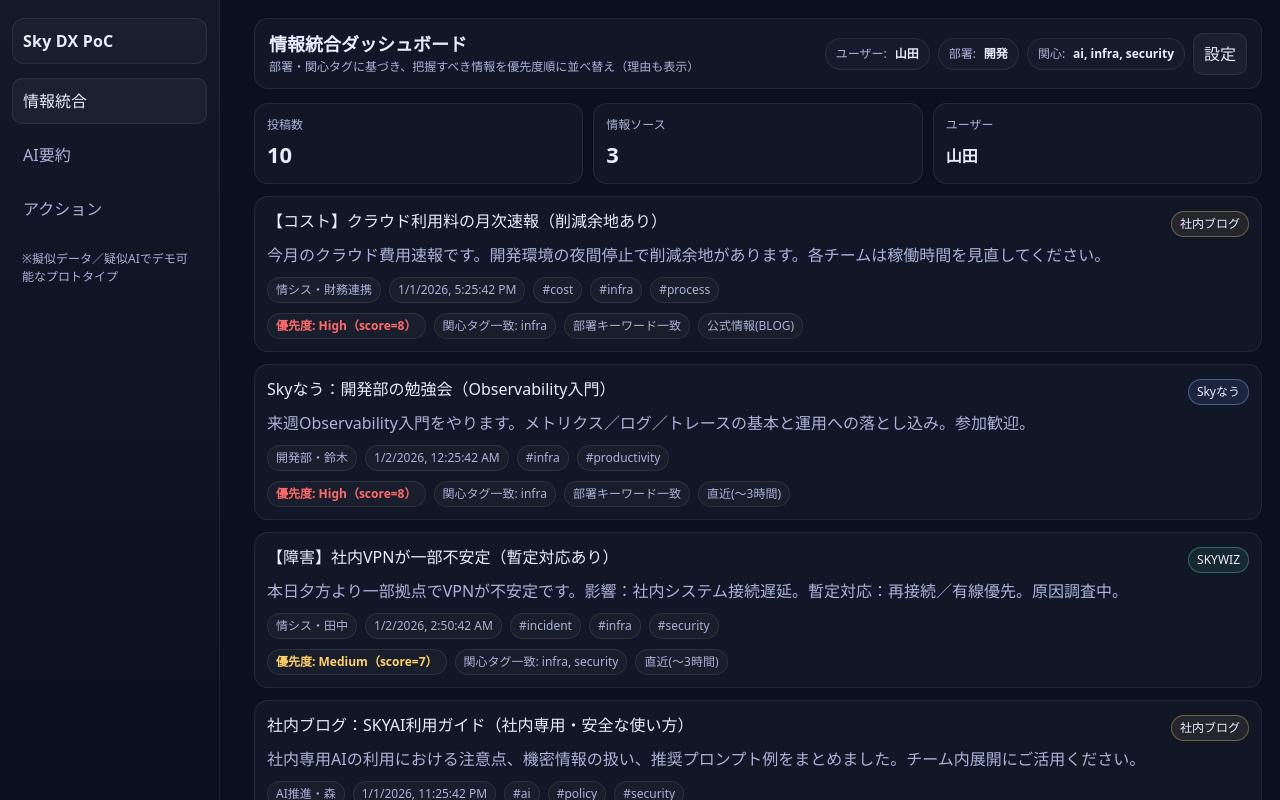
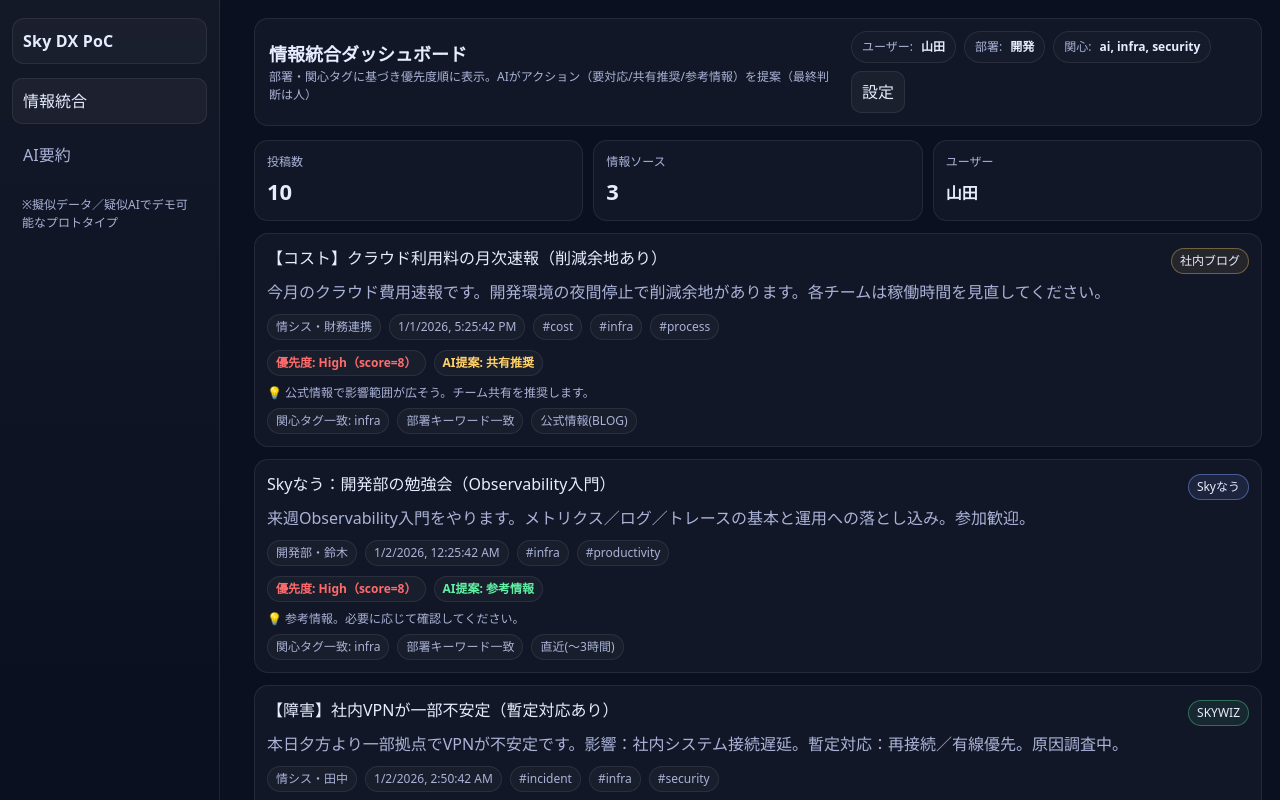
Before and after one commit to Tkost29/DX-ai-POC, a Next.js app: page /dashboard in a window 1280 px wide. Shown: the top 800 px of the page. Built offline with nearby package versions, Linux system fonts and the light colour scheme.

Commit message:
refactor: アクション機能を情報統合ダッシュボードに統合、AIがアクション提案を表示

```diff
--- a/app/actions/page.tsx
+++ /dev/null
@@ -1,59 +0,0 @@
-"use client";
-
-import { POSTS } from "../../lib/data";
-import { TopBar } from "../../components/TopBar";
-import { useApp } from "../../lib/store";
-import { labelAction } from "../../lib/actionLabel";
-import { PostCard } from "../../components/PostCard";
-
-function labelUI(label: string) {
-  if (label === "REQUIRES_ACTION") return { text: "要対応", cls: "danger" };
-  if (label === "SHARE_RECOMMENDED") return { text: "共有推奨", cls: "warn" };
-  return { text: "参考情報", cls: "ok" };
-}
-
-export default function ActionsPage() {
-  const { user } = useApp();
-
-  const rows = [...POSTS].map(p => {
-    const r = labelAction(p, user);
-    return { p, ...r };
-  });
-
-  // “要対応”を上に出す
-  const order = { REQUIRES_ACTION: 0, SHARE_RECOMMENDED: 1, FYI: 2 } as const;
-  rows.sort((a, b) => order[a.label] - order[b.label]);
-
-  return (
-    <>
-      <TopBar
-        title="アクション示唆（意思決定支援）"
-        description="AIが「要対応／共有推奨／参考情報」を提案（最終判断は人。PoCの簡易ルール）"
-      />
-
-      <div className="grid">
-        {rows.map(({ p, label, reason }) => {
-          const ui = labelUI(label);
-          return (
-            <PostCard
-              key={p.id}
-              post={p}
-              extra={
-                <div className="grid">
-                  <div className={`badge label ${ui.cls}`}>{ui.text}</div>
-                  <div className="small">{reason}</div>
-                </div>
-              }
-            />
-          );
-        })}
-      </div>
-
-      <div className="card" style={{ marginTop: 12 }}>
-        <div className="small">
-          注意：AIは判断を補助します。最終判断は利用者が行います（PoC）。
-        </div>
-      </div>
-    </>
-  );
-}
--- a/app/dashboard/page.tsx
+++ b/app/dashboard/page.tsx
@@ -5,20 +5,32 @@ import { TopBar } from "../../components/TopBar";
 import { PostCard } from "../../components/PostCard";
 import { useApp } from "../../lib/store";
 import { calcRelevance, priorityBucket } from "../../lib/relevance";
+import { labelAction } from "../../lib/actionLabel";
 
 export default function DashboardPage() {
   const { user } = useApp();
 
   // 関連度計算と優先度順ソート
   const ranked = [...POSTS]
-    .map(p => ({ p, rel: calcRelevance(p, user) }))
+    .map(p => {
+      const rel = calcRelevance(p, user);
+      const action = labelAction(p, user);
+      return { p, rel, action };
+    })
     .sort((a, b) => b.rel.score - a.rel.score);
+
+  // アクションラベルの日本語変換とスタイル
+  const actionLabelMap = {
+    REQUIRES_ACTION: { text: "要対応", cls: "danger" },
+    SHARE_RECOMMENDED: { text: "共有推奨", cls: "warn" },
+    FYI: { text: "参考情報", cls: "ok" },
+  };
 
   return (
     <>
       <TopBar
         title="情報統合ダッシュボード"
-        description="部署・関心タグに基づき、把握すべき情報を優先度順に並べ替え（理由も表示）"
+        description="部署・関心タグに基づき優先度順に表示。AIがアクション（要対応/共有推奨/参考情報）を提案（最終判断は人）"
       />
 
       <div className="kpi">
@@ -39,19 +51,33 @@ export default function DashboardPage() {
       </div>
 
       <div className="grid" style={{ marginTop: 12 }}>
-        {ranked.map(({ p, rel }) => {
+        {ranked.map(({ p, rel, action }) => {
           const bucket = priorityBucket(rel.score);
-          const labelCls = bucket === "High" ? "danger" : bucket === "Medium" ? "warn" : "ok";
+          const priorityCls = bucket === "High" ? "danger" : bucket === "Medium" ? "warn" : "ok";
+          const actionInfo = actionLabelMap[action.label];
+
           return (
             <PostCard
               key={p.id}
               post={p}
               extra={
-                <div className="row">
-                  <span className={`badge label ${labelCls}`}>
-                    優先度: {bucket}（score={rel.score}）
-                  </span>
-                  {rel.reasons.map((r: string, i: number) => <span key={i} className="badge">{r}</span>)}
+                <div style={{ marginTop: 10 }}>
+                  <div className="row" style={{ marginBottom: 8 }}>
+                    <span className={`badge label ${priorityCls}`}>
+                      優先度: {bucket}（score={rel.score}）
+                    </span>
+                    <span className={`badge label ${actionInfo.cls}`}>
+                      AI提案: {actionInfo.text}
+                    </span>
+                  </div>
+                  <div style={{ fontSize: 12, color: "var(--muted)", marginBottom: 6 }}>
+                    💡 {action.reason}
+                  </div>
+                  <div className="row">
+                    {rel.reasons.map((r: string, i: number) => (
+                      <span key={i} className="badge">{r}</span>
+                    ))}
+                  </div>
                 </div>
               }
             />
--- a/components/Sidebar.tsx
+++ b/components/Sidebar.tsx
@@ -6,7 +6,6 @@ import { usePathname } from "next/navigation";
 const nav = [
   { href: "/dashboard", label: "情報統合" },
   { href: "/summary", label: "AI要約" },
-  { href: "/actions", label: "アクション" },
 ];
 
 export function Sidebar() {
```
Also changed, not shown: 1 other file (tests, documents, lock files or other folders).
